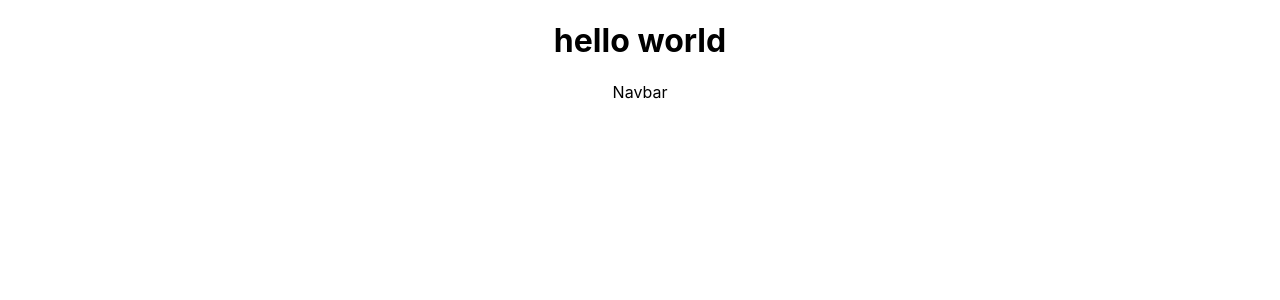
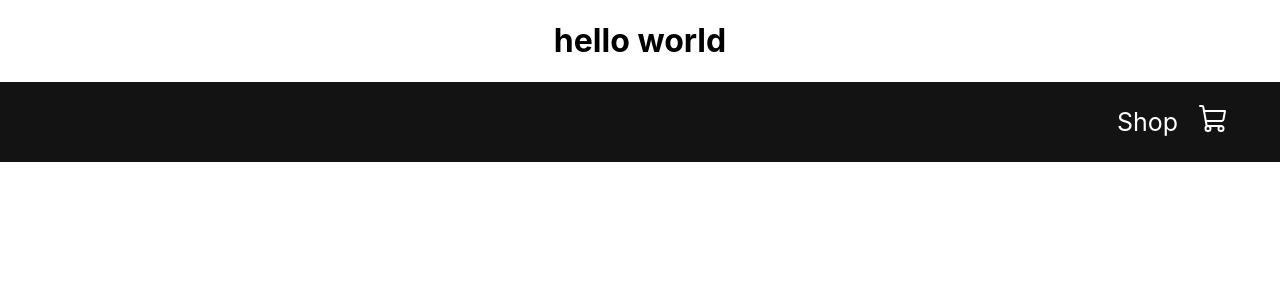
Before and after one commit to estefaniaramirezmnt/react-shopping-cart, a React (Create React App) app: page / in a window 1280 px wide. Shown: the top 300 px of the page. Built offline with nearby package versions, Linux system fonts and the light colour scheme.

Commit message:
Added css for navbar

```diff
--- a/src/components/Navbar.js
+++ b/src/components/Navbar.js
@@ -1,9 +1,20 @@
-import React from 'react'
+import React from "react";
+import { Link } from "react-router-dom";
+import { ShoppingCart } from "phosphor-react";
+import "./navbar.css";
 
 function Navbar() {
   return (
-    <div>Navbar</div>
-  )
+    <div className="navbar">
+      <div className="links">
+        <Link to="/">Shop</Link>
+        <Link to="/cart">
+          {" "}
+          <ShoppingCart size={32}/>
+        </Link>
+      </div>
+    </div>
+  );
 }
 
 export default Navbar;
--- /dev/null
+++ b/src/components/navbar.css
@@ -0,0 +1,21 @@
+.navbar {
+    width: 100%;
+    height: 80px;
+    background-color: rgb(19, 19, 19);
+    display: flex;
+    justify-content: flex-end;
+    align-items: center;
+  }
+
+  .links {
+    margin-right: 50px;
+    display: flex;
+    align-items: center;
+  }
+
+  .links a {
+    text-decoration: none;
+    color: white;
+    margin-left: 20px;
+    font-size: 25px;
+  }
```
